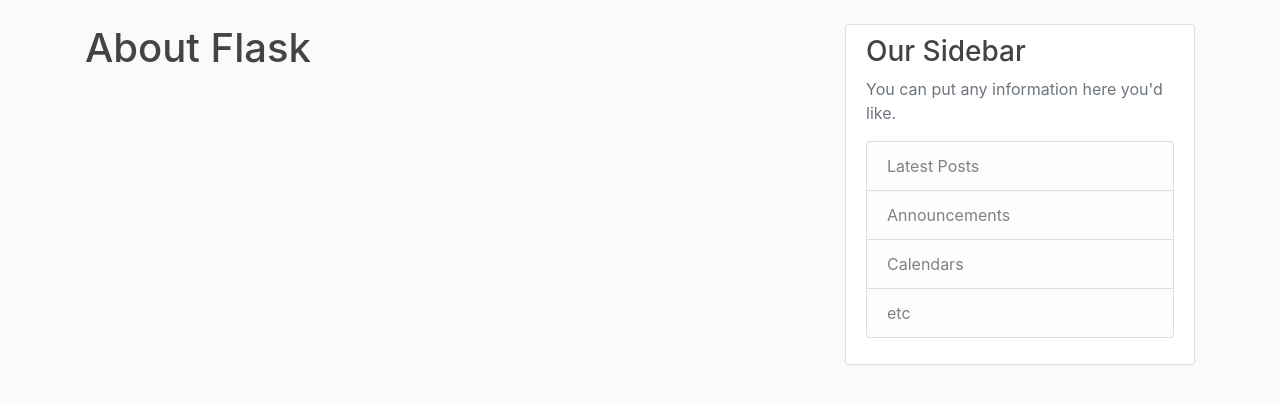
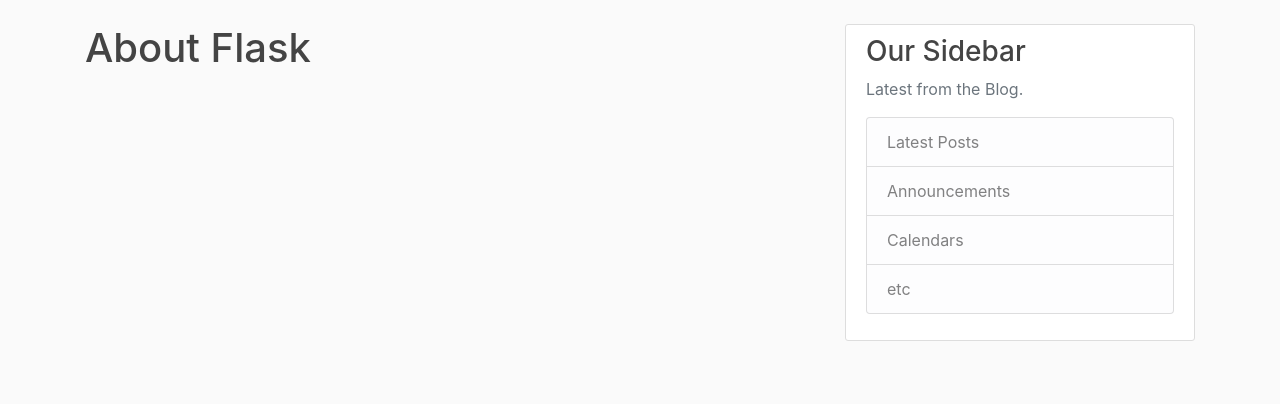
Before and after one commit to cryptus-neoxys/Flask_Blog, a Flask app: page /about in a window 1280 px wide. Shown: the part 56-460 px from the top of the page. Run offline with Flask 2, Linux system fonts and the light colour scheme; some libraries are stand-ins or nearby versions.

Commit message:
Content modified

```diff
--- a/flaskblog/templates/layout.html
+++ b/flaskblog/templates/layout.html
@@ -66,7 +66,7 @@
 	    <div class="col-md-4">
 	      <div class="content-section">
 	        <h3>Our Sidebar</h3>
-	        <p class='text-muted'>You can put any information here you'd like.
+	        <p class='text-muted'>Latest from the Blog.
 	          <ul class="list-group">
 	            <li class="list-group-item list-group-item-light">Latest Posts</li>
 	            <li class="list-group-item list-group-item-light">Announcements</li>
```
